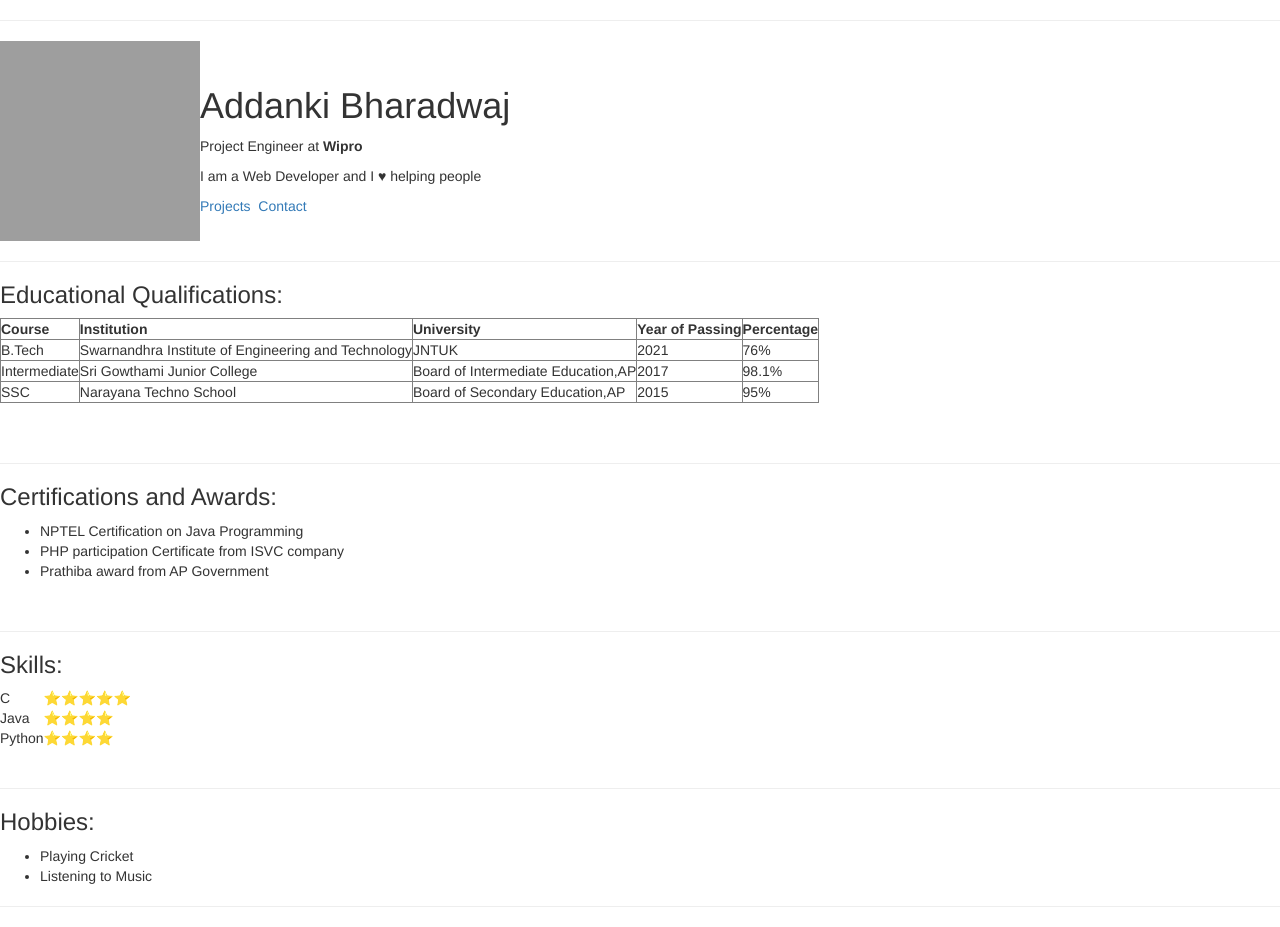
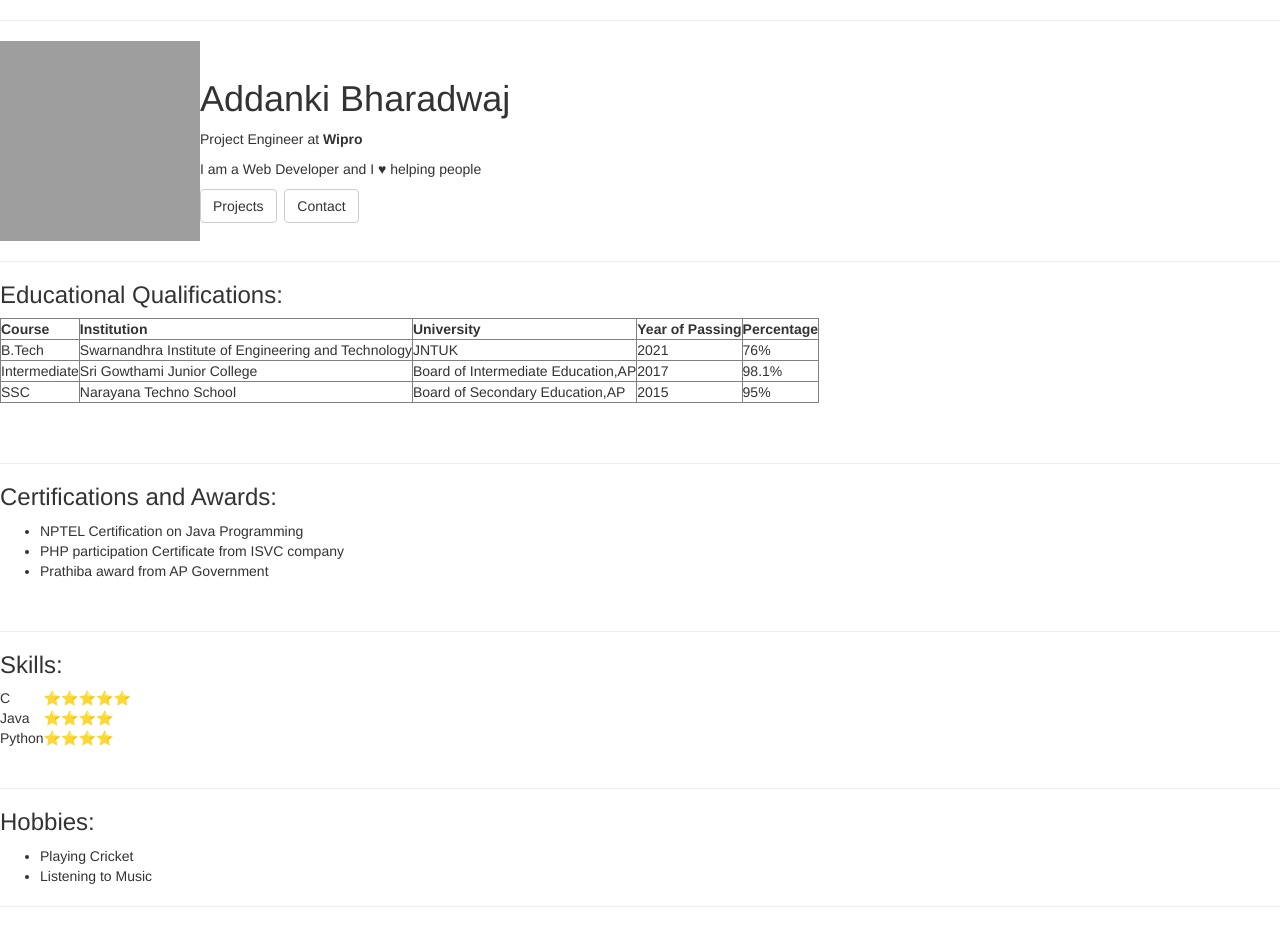
Before and after one commit to bharadwaj981/resume, a plain HTML site: page index.html in a window 1280 px wide. Drawn offline with nearby package versions, Linux system fonts and the light colour scheme; grey boxes are pictures that could not be loaded.

Commit message:
Update index.html

```diff
--- a/index.html
+++ b/index.html
@@ -23,8 +23,8 @@
             <h1>Addanki Bharadwaj</h1>
             <p>Project Engineer at <strong>Wipro</strong></p>
             <p>I am a Web Developer and I ♥ helping people</p>
-            <a href="projectme.html">Projects</a>&nbsp
-            <a href="contactme.html">Contact</a>
+            <a href="projectme.html" class="btn btn-default">Projects</a>&nbsp
+            <a href="contactme.html" class="btn btn-default">Contact</a>
           </td>
       </tr>
     </table>
```
